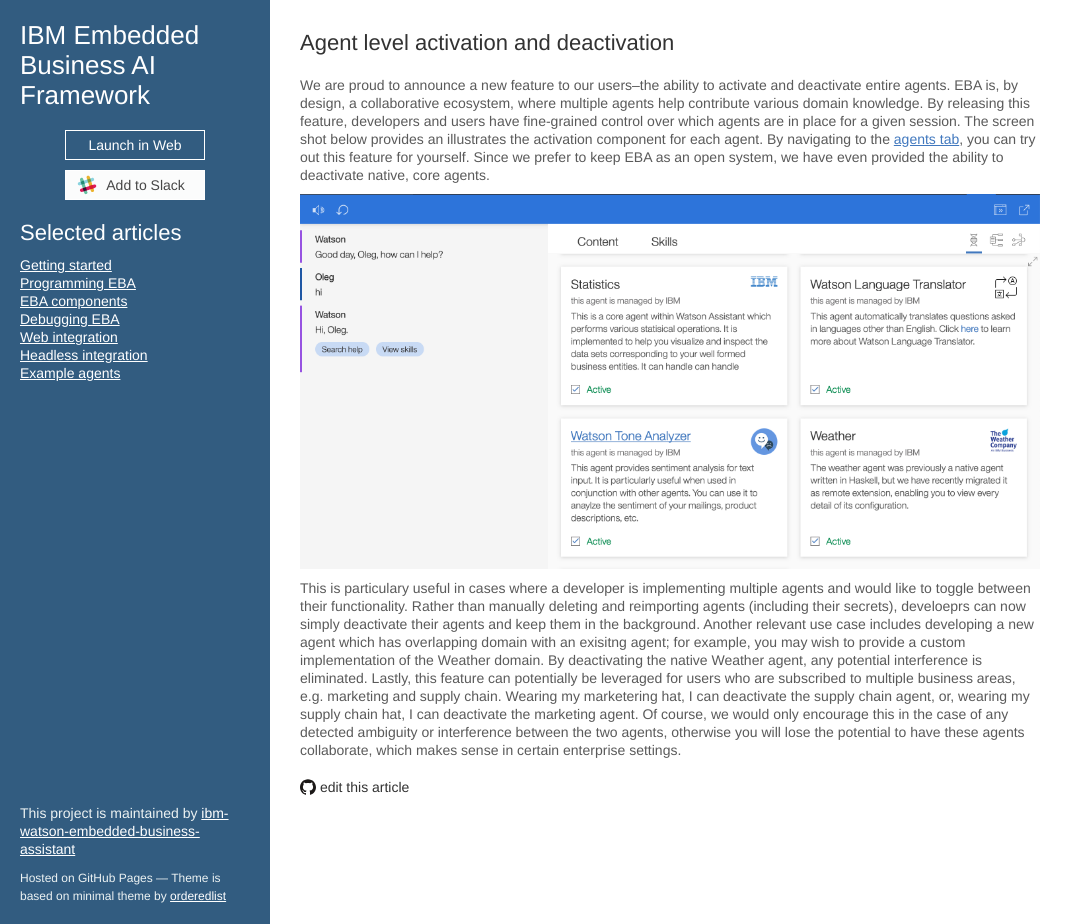
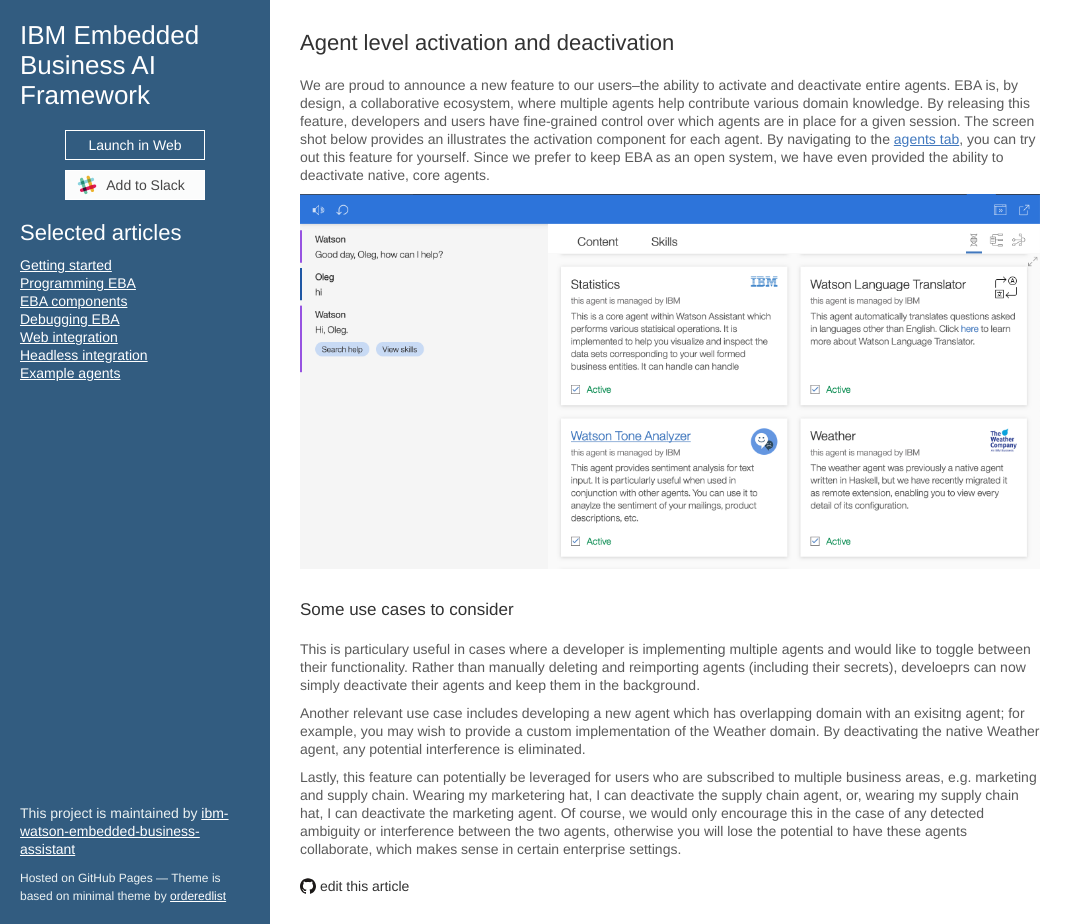
Before and after one commit to ibm-watson-embedded-business-assistant/eba-example-agents, a Jekyll site: the page built from release/blogs/AgentActivation.md, in a window 1280 px wide and 924 px high. Shown: the whole window, without its empty margins (0-1083 px from the left). Built offline with Jekyll 4.4.1, drawn with Linux system fonts in a browser that asks for light colours; our own code applies the rules of GitHub Pages for plain Markdown files; the repository's description, which GitHub fills in, is left out.

Commit message:
Update AgentActivation.md

```diff
--- a/release/blogs/AgentActivation.md
+++ b/release/blogs/AgentActivation.md
@@ -4,4 +4,10 @@
 
 [![Activation example](../agent-deactivation.png "Agent activation control")](../agent-deactivation.png)
 
-This is particulary useful in cases where a developer is implementing multiple agents and would like to toggle between their functionality. Rather than manually deleting and reimporting agents (including their secrets), develoeprs can now simply deactivate their agents and keep them in the background. Another relevant use case includes developing a new agent which has overlapping domain with an exisitng agent; for example, you may wish to provide a custom implementation of the Weather domain. By deactivating the native Weather agent, any potential interference is eliminated. Lastly, this feature can potentially be leveraged for users who are subscribed to multiple business areas, e.g. marketing and supply chain. Wearing my marketering hat, I can deactivate the supply chain agent, or, wearing my supply chain hat, I can deactivate the marketing agent. Of course, we would only encourage this in the case of any detected ambiguity or interference between the two agents, otherwise you will lose the potential to have these agents collaborate, which makes sense in certain enterprise settings.
+### Some use cases to consider
+
+This is particulary useful in cases where a developer is implementing multiple agents and would like to toggle between their functionality. Rather than manually deleting and reimporting agents (including their secrets), develoeprs can now simply deactivate their agents and keep them in the background.
+
+Another relevant use case includes developing a new agent which has overlapping domain with an exisitng agent; for example, you may wish to provide a custom implementation of the Weather domain. By deactivating the native Weather agent, any potential interference is eliminated.
+
+Lastly, this feature can potentially be leveraged for users who are subscribed to multiple business areas, e.g. marketing and supply chain. Wearing my marketering hat, I can deactivate the supply chain agent, or, wearing my supply chain hat, I can deactivate the marketing agent. Of course, we would only encourage this in the case of any detected ambiguity or interference between the two agents, otherwise you will lose the potential to have these agents collaborate, which makes sense in certain enterprise settings.
```
